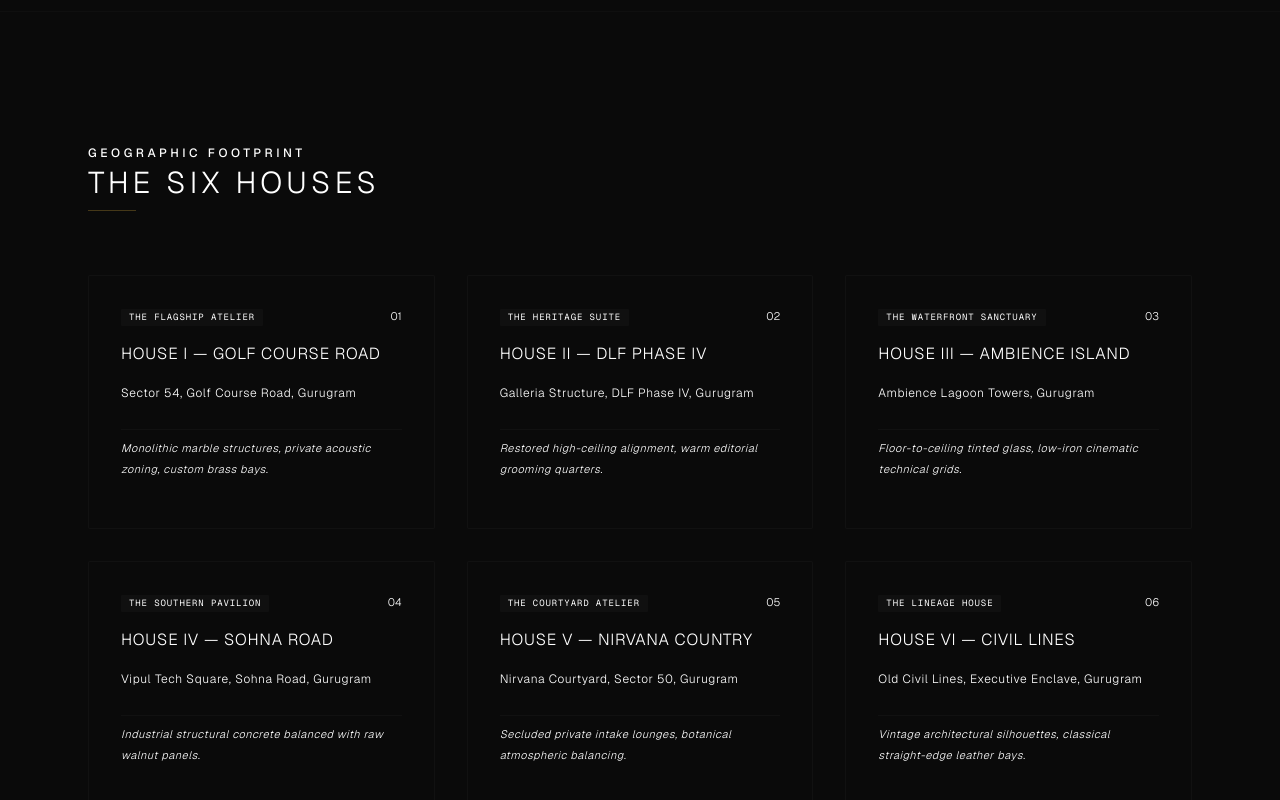
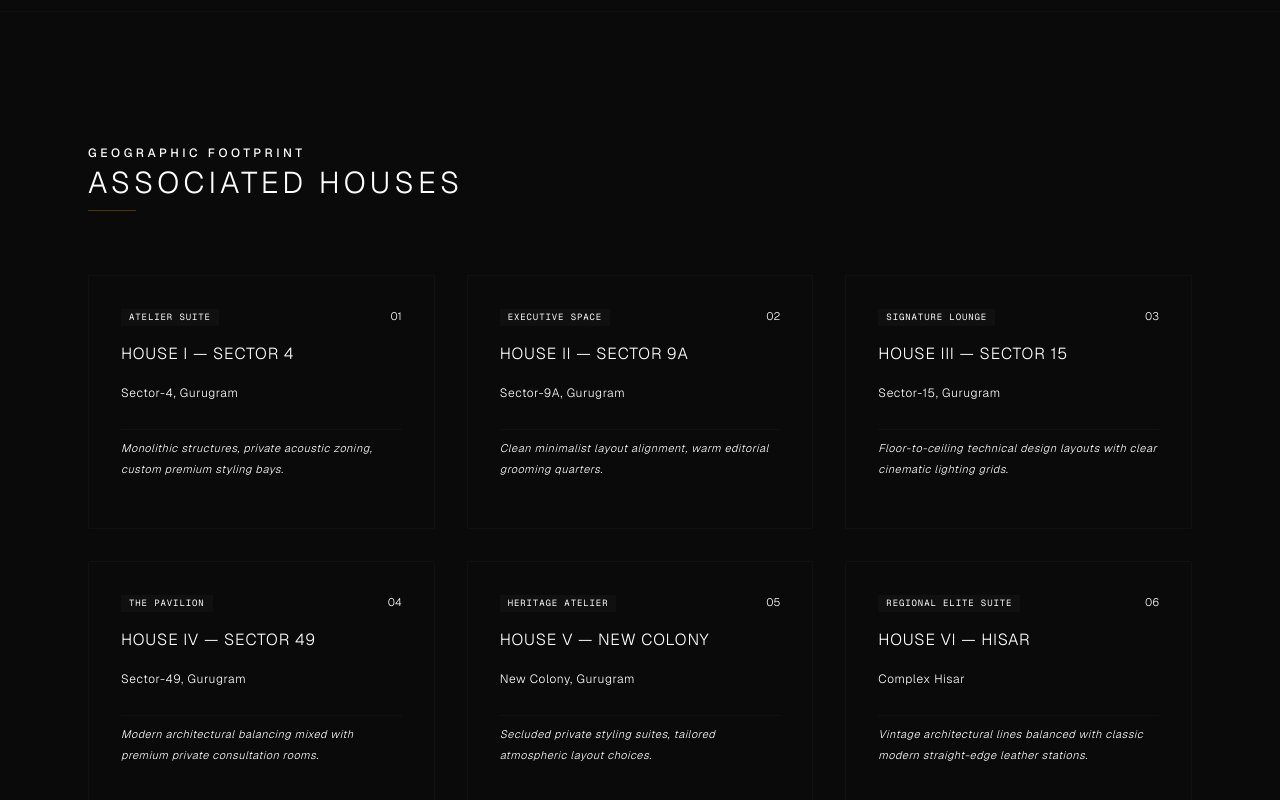
Before and after one commit to harshilaiworkflow-lab/luxury-salon-web, a Next.js app: page / in a window 1280 px wide. Shown: the part 4783-5583 px from the top of the page. Built offline with nearby package versions, Linux system fonts and the light colour scheme.

Commit message:
Update page.tsx

```diff
--- a/app/page.tsx
+++ b/app/page.tsx
@@ -31,43 +31,43 @@ const SALON_IMAGES = {
   footprintBasin: "/Advance Cut image.jpeg"
 }
 
-// THE SIX GEOGRAPHIC HOUSES DATA
+// THE FILTERED SIX REAL ADVANCE CUT HOUSES
 const ADVANCE_CUT_HOUSES = [
   {
-    title: "House I — Golf Course Road",
-    designation: "The Flagship Atelier",
-    address: "Sector 54, Golf Course Road, Gurugram",
-    ambience: "Monolithic marble structures, private acoustic zoning, custom brass bays."
+    title: "House I — Sector 4",
+    designation: "Atelier Suite",
+    address: "Sector-4, Gurugram",
+    ambience: "Monolithic structures, private acoustic zoning, custom premium styling bays."
   },
   {
-    title: "House II — DLF Phase IV",
-    designation: "The Heritage Suite",
-    address: "Galleria Structure, DLF Phase IV, Gurugram",
-    ambience: "Restored high-ceiling alignment, warm editorial grooming quarters."
+    title: "House II — Sector 9A",
+    designation: "Executive Space",
+    address: "Sector-9A, Gurugram",
+    ambience: "Clean minimalist layout alignment, warm editorial grooming quarters."
   },
   {
-    title: "House III — Ambience Island",
-    designation: "The Waterfront Sanctuary",
-    address: "Ambience Lagoon Towers, Gurugram",
-    ambience: "Floor-to-ceiling tinted glass, low-iron cinematic technical grids."
+    title: "House III — Sector 15",
+    designation: "Signature Lounge",
+    address: "Sector-15, Gurugram",
+    ambience: "Floor-to-ceiling technical design layouts with clear cinematic lighting grids."
   },
   {
-    title: "House IV — Sohna Road",
-    designation: "The Southern Pavilion",
-    address: "Vipul Tech Square, Sohna Road, Gurugram",
-    ambience: "Industrial structural concrete balanced with raw walnut panels."
+    title: "House IV — Sector 49",
+    designation: "The Pavilion",
+    address: "Sector-49, Gurugram",
+    ambience: "Modern architectural balancing mixed with premium private consultation rooms."
   },
   {
-    title: "House V — Nirvana Country",
-    designation: "The Courtyard Atelier",
-    address: "Nirvana Courtyard, Sector 50, Gurugram",
-    ambience: "Secluded private intake lounges, botanical atmospheric balancing."
+    title: "House V — New Colony",
+    designation: "Heritage Atelier",
+    address: "New Colony, Gurugram",
+    ambience: "Secluded private styling suites, tailored atmospheric layout choices."
   },
   {
-    title: "House VI — Civil Lines",
-    designation: "The Lineage House",
-    address: "Old Civil Lines, Executive Enclave, Gurugram",
-    ambience: "Vintage architectural silhouettes, classical straight-edge leather bays."
+    title: "House VI — Hisar",
+    designation: "Regional Elite Suite",
+    address: "Complex Hisar",
+    ambience: "Vintage architectural lines balanced with classic modern straight-edge leather stations."
   }
 ]
 
@@ -123,7 +123,6 @@ function loadScript(src: string): Promise<void> {
   })
 }
 
-// INLINE COMPONENT FOR THE ATELIERS GRID
 function HousesSection() {
   return (
     <section id="houses" className="reveal relative w-full py-32 bg-[#0A0A0A] border-t border-neutral-900/40">
@@ -134,7 +133,7 @@ function HousesSection() {
             Geographic Footprint
           </span>
           <h2 className="text-2xl md:text-3xl font-light uppercase tracking-widest text-white">
-            The Six Houses
+            Associated Houses
           </h2>
           <div className="h-[1px] w-12 bg-[#cca43b]/30" />
         </div>
@@ -156,7 +155,7 @@ function HousesSection() {
               <h3 className="text-base font-light uppercase tracking-wider text-white transition-colors duration-300 group-hover:text-[#cca43b]">
                 {house.title}
               </h3>
-              <p className="text-xs text-neutral-400 font-light leading-relaxed">
+              <p className="text-xs text-neutral-300 font-light leading-relaxed">
                 {house.address}
               </p>
               <div className="h-[1px] w-full bg-neutral-900/60 my-2" />
@@ -548,7 +547,7 @@ export default function Page() {
 
         <Membership />
 
-        {/* ADDED BACK: THE SIX HOUSES GEOGRAPHIC GRID */}
+        {/* GEOGRAPHIC GRID UPDATED WITH EXCLUSIONS REMOVED */}
         <HousesSection />
 
         <Footprint onBook={open} image={SALON_IMAGES.footprintBasin} />
```
